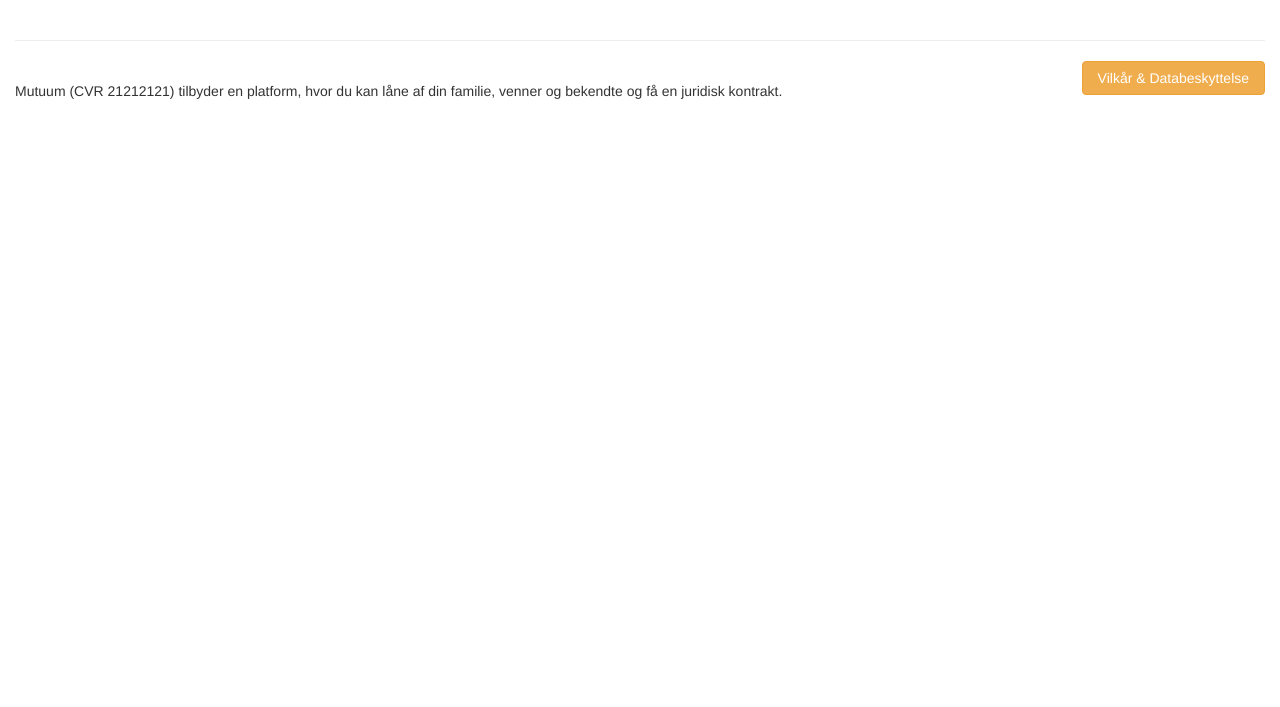
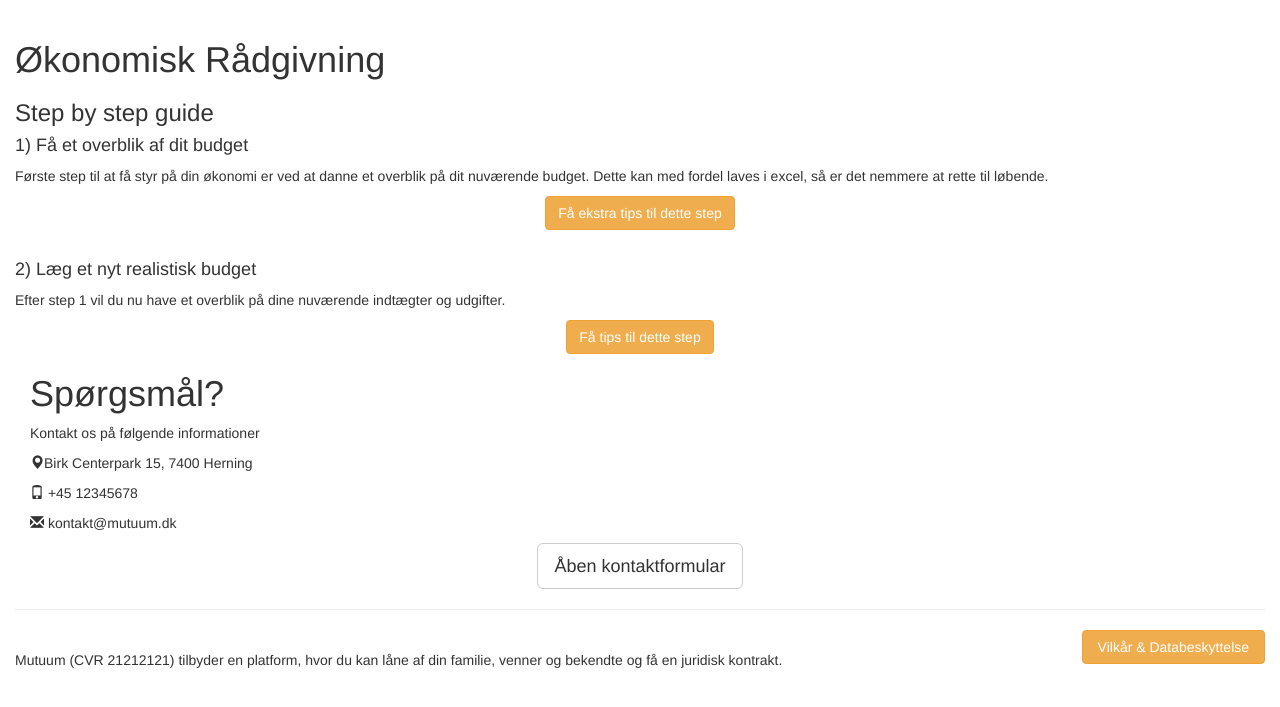
Before and after one commit to LOOP3-gr-3/endelig-LOOP, a PHP site: page /raadgivning.php in a window 1280 px wide. Shown: the part 52-759 px from the top of the page. Run offline with PHP 8.4, Linux system fonts and the light colour scheme; some libraries are stand-ins or nearby versions.

Commit message:
update footer og raadgivning

```diff
--- a/includes/footer.php
+++ b/includes/footer.php
@@ -25,13 +25,10 @@
                     <div class="col-xs-12 col-sm-4">
                         <h4>Kontaktoplysninger</h4>
                         <address>
-                                <strong>Adresse:</strong>
-                                <br>Birk Centerpark 15
-                                <br>7400 Herning
-                                <br><strong>Telefon nr:</strong>
-                                <br>(+45) 22 33 44 55
-                                <br><strong>Mail:</strong>
-                                <a href="mailto:kontakt@mutuum.dk" target="_blank">kontakt@mutuum.dk</a> <!-- Det er her forsøgt at lave en mailfunktion, så når brugerne klikker på mailen, vil de komme ind i en ny  -->
+                            <p><span class="glyphicon glyphicon-map-marker"></span>Birk Centerpark 15, 7400 Herning</p>
+                            <p><span class="glyphicon glyphicon-phone"></span> +45 12345678</p>
+                            <p><span class="glyphicon glyphicon-envelope"></span><a href="mailto:kontakt@mutuum.dk" target="_blank"> kontakt@mutuum.dk</a></p>
+                             <!-- Det er her forsøgt at lave en mailfunktion, så når brugerne klikker på mailen, vil de komme ind i en ny  -->
                         </address>
                     </div>
                 </div>
--- a/raadgivning.php
+++ b/raadgivning.php
@@ -4,6 +4,82 @@ require_once("includes/header.php");
 if (!isset($_SESSION)) session_start();
 ?>
 
+<div class="container-fluid">
+    <div class="row">
+        <div class="col-xs-12 col-sm-12 col-lg-12">
+            <h1>Økonomisk Rådgivning</h1>
+            <h3>Step by step guide</h3>
+            <h4>1) Få et overblik af dit budget</h4>
+            <p>Første step til at få styr på din økonomi er ved at danne et overblik på dit nuværende budget. Dette kan med fordel laves i excel, så er det nemmere at rette til løbende.</p>
+            <div class=text-center>
+            <button data-toggle="collapse" data-target="#step1" class="btn btn-warning text-center">Få ekstra tips til dette step</button>
+            </div>
+            <div id="step1" class="collapse">
+            <br>
+            <ul> <!-- http://20stepguide.dk/guide-foelg-disse-tips-og-faa-styr-paa-oekonomien/ -->
+                <li><p>Oplist alle dine udgifter. Kig gerne på kontoudtog fra banken eller dine regninger. Dette gør, at du vil få et overblik til at se, hvad du bruger dine penge på. Bolig, mad og transport vil være nogle af de store kategorier. Forbrug såsom el, vand, gaver, tøj osv. vil også være en del af din økonomi</p></li>
+                <li><p>Mange udgifter er ikke fast hver måned. Det kan eks. være forsikringer, gaver til jul og fødselsdage. Disse omkostninger kan fordeles ud på årets 12 måneder, så du skaber et månedlig overblik af disse</p></li>
+                <li><p>Det er også vigtigt, at du indsætter din månedlige indtægt. Du kan nu skabe et overblik på dine nuværende indtægter og udgifter</p></li>
+            </ul>
+        </div>
+            <br>
+            <h4>2) Læg et nyt realistisk budget</h4>
+            <p>Efter step 1 vil du nu have et overblik på dine nuværende indtægter og udgifter.</p>
+            <div class=text-center>
+            <button data-toggle="collapse" data-target="#step2" class="btn btn-warning text-center">Få tips til dette step</button>
+            </div>
+            <div id="step2" class="collapse">
+            <ul>
+                <li><p><strong>Mine udgifter er større end udgifter:</strong></p>
+                    <ul>
+                        <li><p>Dette er rigtig godt. Hæv dog ikke dit forbrug, før du ved om det er realistisk</p></li>
+                    </ul>
+                </li>
+                <li><p><strong>Mine udgifter er større end udgifter:</strong></p>
+                    <ul>
+                        <li><p>Dette er rigtig godt. Hæv dog ikke dit forbrug, før du ved om det er realistisk</p></li>
+                    </ul>
+                </li>
+            </ul>
+            <br>
+            </div>
+
+            <div class="col-xs-12 col-sm-12 col-lg-12">
+                <!-- Container (Contact Section) -->
+                <h1>Spørgsmål?</h1>
+                <div>
+                    <p>Kontakt os på følgende informationer</p>
+                    <p><span class="glyphicon glyphicon-map-marker"></span>Birk Centerpark 15, 7400 Herning</p>
+                    <p><span class="glyphicon glyphicon-phone"></span> +45 12345678</p>
+                    <p><span class="glyphicon glyphicon-envelope"></span> kontakt@mutuum.dk</p>
+                </div>
+                <div id="contact">
+                    <div class="text-center">
+                        <button data-toggle="collapse" data-target="#demo" class="btn btn-default btn-lg majaopretbrugerknap">Åben kontaktformular</button>
+                    </div>
+                    <div id="demo" class="collapse">
+                        <div class="slideanim">
+
+                            <br>
+                            <div class="form-group">
+                                <input class="form-control" id="name" name="name" placeholder="Name" type="text" required>
+                            </div>
+                            <div class="form-group">
+                                <input class="form-control" id="email" name="email" placeholder="Email" type="email" required>
+                            </div>
+
+                            <textarea class="form-control" id="comments" name="comments" placeholder="Comment" rows="5"></textarea><br>
+                            <div class="form-group">
+                                <button class="btn btn-warning pull-right" type="submit">Send</button>
+                            </div>
+                        </div>
+                    </div>
+                </div>
+            </div>
+        </div>
+    </div>
+</div>
+
 
 <?php
 require_once("includes/footer.php");
```
Lines whose indentation alone changed are shown as unchanged.
